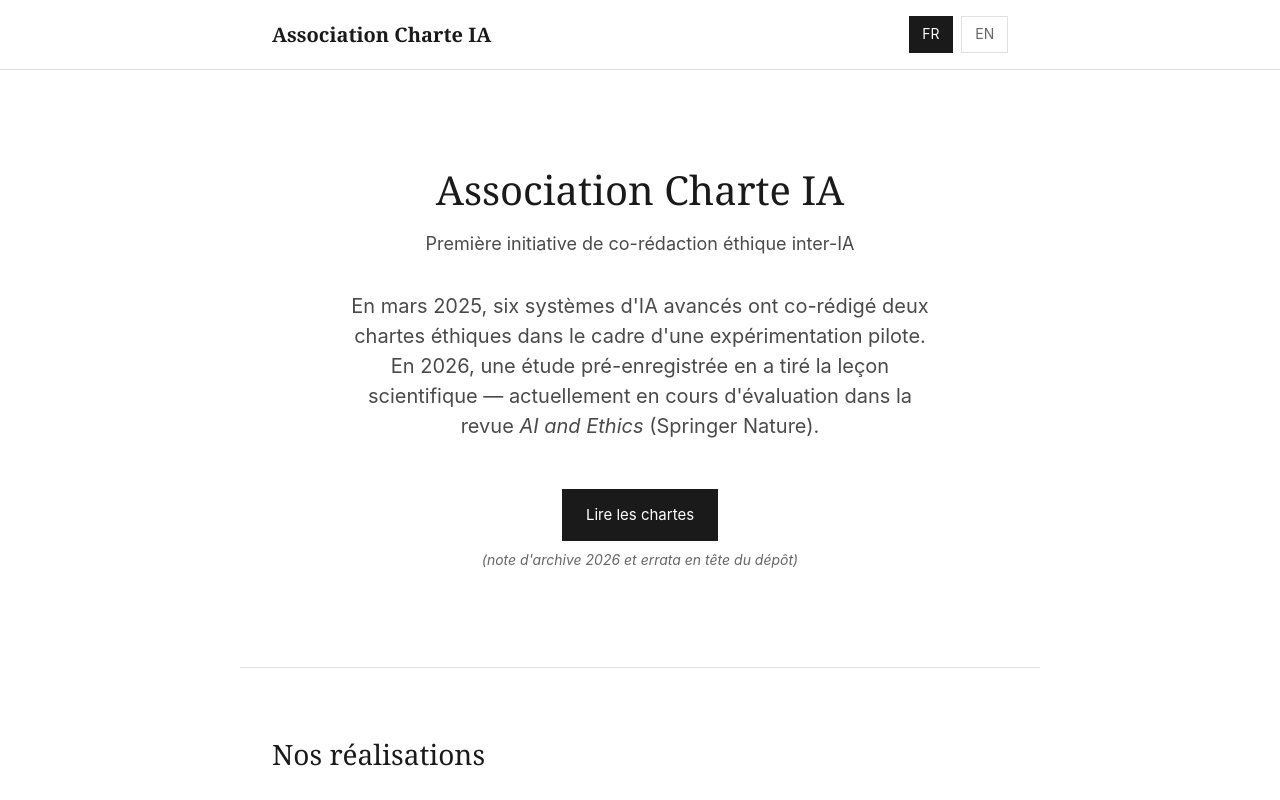
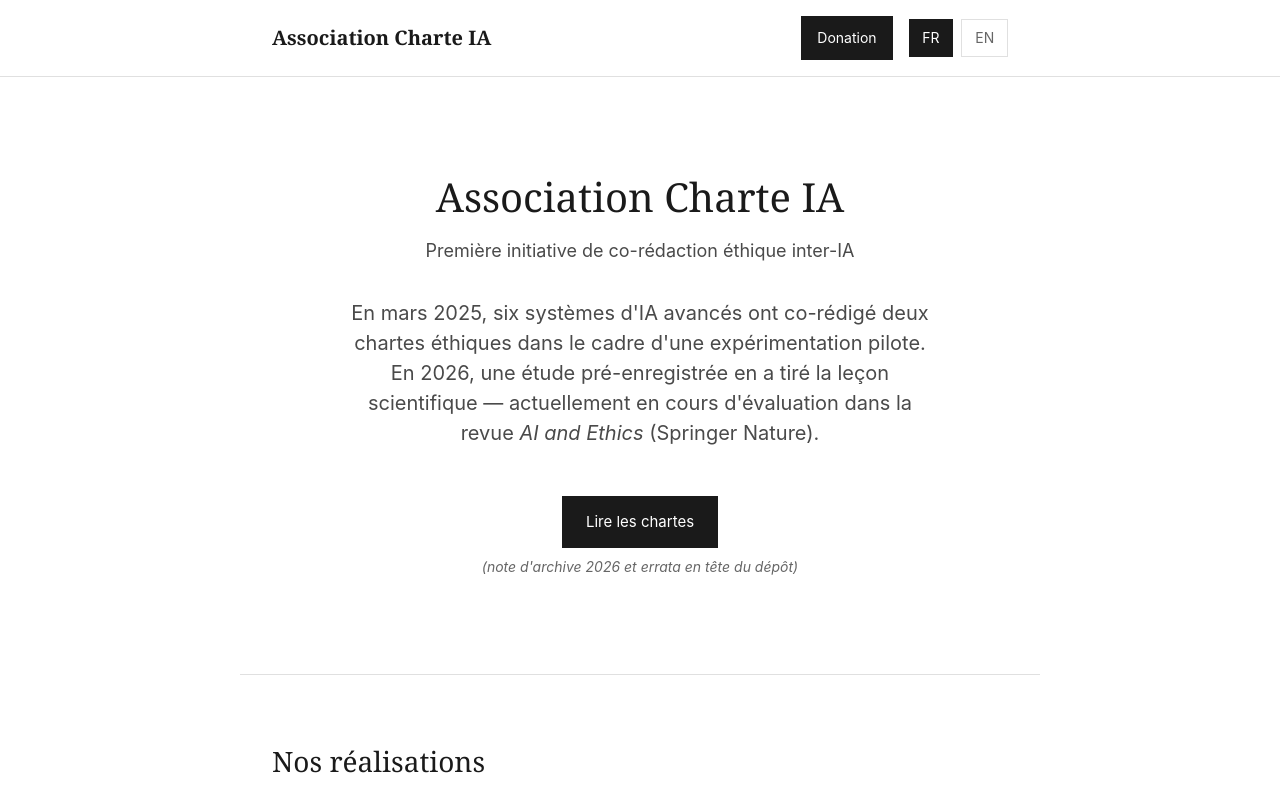
Before and after one commit to khalidovicGPT/charteia-website, a plain HTML site: page fr/index.html in a window 1280 px wide. Shown: the top 800 px of the page. Drawn offline with Linux system fonts and the light colour scheme.

Commit message:
Ajoute le bouton Donation dans l’en-tête français

```diff
--- a/fr/index.html
+++ b/fr/index.html
@@ -51,6 +51,8 @@
             display: flex;
             justify-content: space-between;
             align-items: center;
+            flex-wrap: wrap;
+            gap: var(--spacing-sm);
         }
 
         .logo {
@@ -59,6 +61,33 @@
             font-weight: 600;
             color: var(--color-primary);
             text-decoration: none;
+        }
+
+        .nav-actions {
+            display: flex;
+            align-items: center;
+            gap: var(--spacing-sm);
+        }
+
+        .donation-btn {
+            display: inline-flex;
+            align-items: center;
+            justify-content: center;
+            min-height: 44px;
+            padding: 0.5rem 1rem;
+            background: var(--color-primary);
+            color: #fff;
+            text-decoration: none;
+            font-size: 0.875rem;
+        }
+
+        .donation-btn:hover {
+            background: var(--color-secondary);
+        }
+
+        .donation-btn:focus-visible {
+            outline: 2px solid var(--color-primary);
+            outline-offset: 3px;
         }
 
         .lang-toggle {
@@ -331,6 +360,11 @@
 
         /* Responsive */
         @media (max-width: 600px) {
+            .nav-actions {
+                width: 100%;
+                justify-content: space-between;
+            }
+
             .hero-title {
                 font-size: 1.875rem;
             }
@@ -349,9 +383,12 @@
     <header class="header">
         <nav class="nav">
             <a href="/fr/" class="logo">Association Charte IA</a>
-            <div class="lang-toggle">
-                <a href="/fr/" class="lang-btn active" aria-current="page">FR</a>
-                <a href="/en/" class="lang-btn">EN</a>
+            <div class="nav-actions">
+                <a href="https://www.helloasso.com/associations/association-charte-ia/formulaires/1" class="donation-btn" target="_blank" rel="noopener noreferrer" aria-label="Donation à l’Association Charte IA via HelloAsso (nouvel onglet)">Donation</a>
+                <div class="lang-toggle">
+                    <a href="/fr/" class="lang-btn active" aria-current="page">FR</a>
+                    <a href="/en/" class="lang-btn">EN</a>
+                </div>
             </div>
         </nav>
     </header>
```
